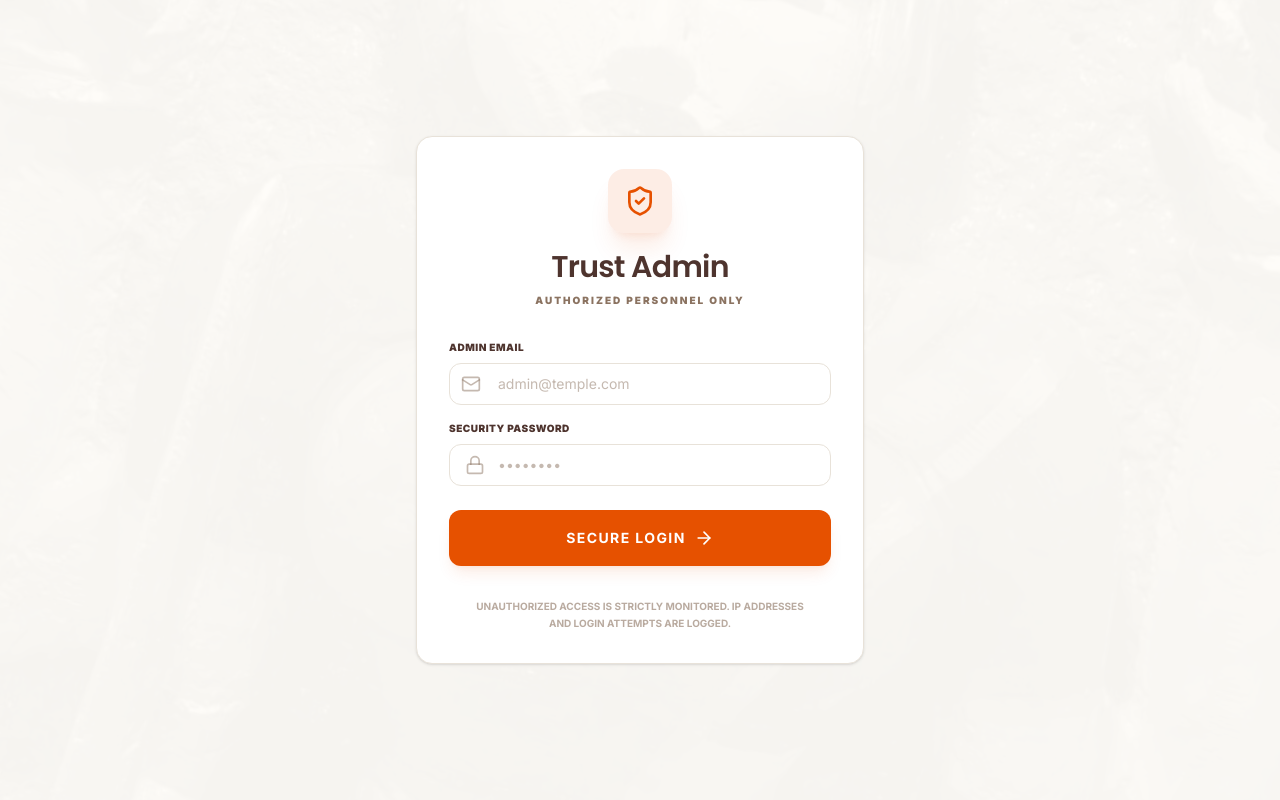
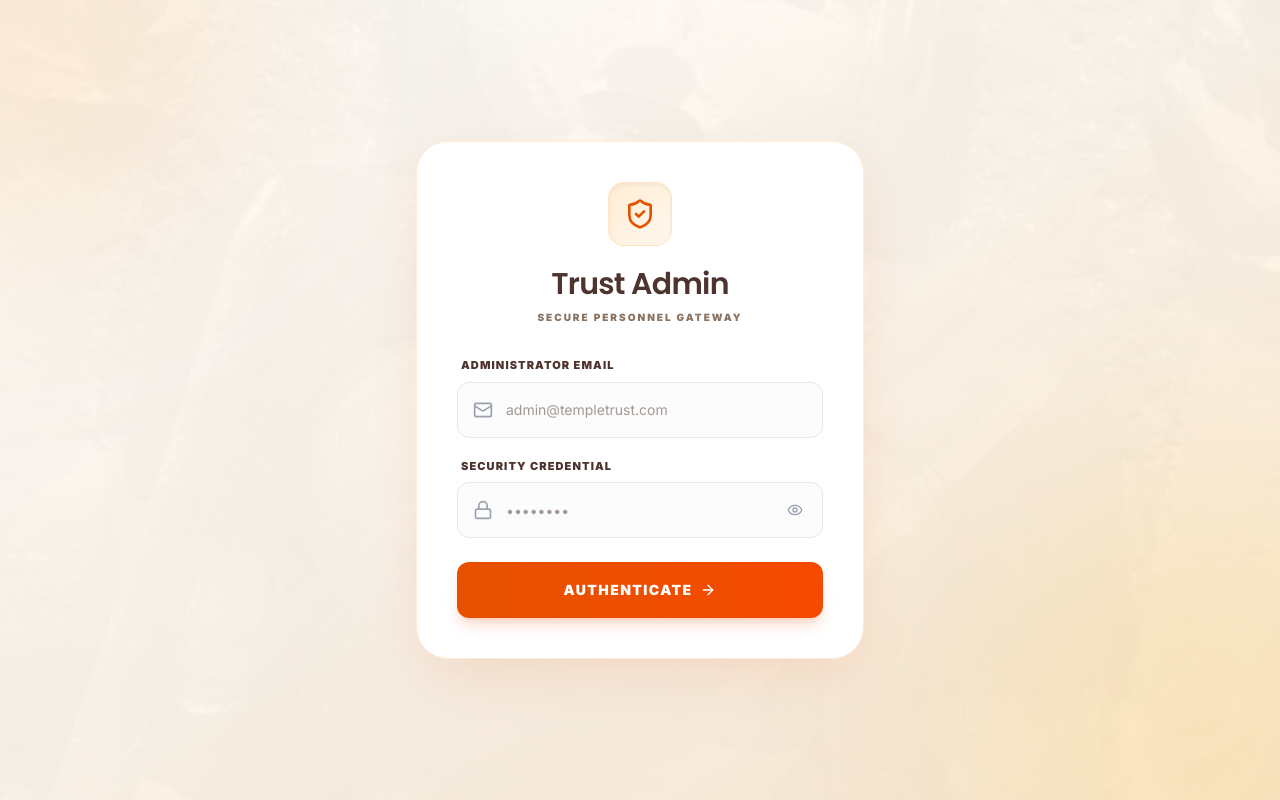
Before and after one commit to renukagite23/kulachar_nidhi, a Next.js app: page /admin in a window 1280 px wide. Built offline with nearby package versions, Linux system fonts and the light colour scheme.

Commit message:
updated donations and admin page

```diff
--- a/app/admin/(dashboard)/donations/page.tsx
+++ b/app/admin/(dashboard)/donations/page.tsx
@@ -33,10 +33,9 @@ export default function AdminDonationsPage() {
   // State for search, filter and pagination
   const [searchQuery, setSearchQuery] = useState('');
   const [statusFilter, setStatusFilter] = useState('all');
+  const [dateFilter, setDateFilter] = useState('all');
   const [currentPage, setCurrentPage] = useState(1);
   const itemsPerPage = 10;
-
-  // Modal & Action States
   const [selectedDonation, setSelectedDonation] = useState<any>(null);
   const [deleteConfirmId, setDeleteConfirmId] = useState<string | null>(null);
   const [actionLoading, setActionLoading] = useState(false);
@@ -111,6 +110,39 @@ export default function AdminDonationsPage() {
     }
   };
 
+  const handleExportCSV = () => {
+    if (filteredDonations.length === 0) {
+      showToast('No data to export', 'error');
+      return;
+    }
+
+    const headers = ['Receipt Number', 'Donor Name', 'Email/Phone', 'Amount', 'Status', 'Date', 'Purpose'];
+    const csvRows = [headers.join(',')];
+
+    filteredDonations.forEach(tx => {
+      const row = [
+        tx.receiptNumber || 'MT-GEN-001',
+        `"${tx.donorName || ''}"`,
+        `"${tx.email || tx.mobileNumber || ''}"`,
+        tx.amount || 0,
+        tx.paymentStatus || '',
+        `"${format(new Date(tx.donationDate || tx.createdAt), 'dd MMM yyyy')}"`,
+        `"${tx.reason || tx.purpose || 'General'}"`
+      ];
+      csvRows.push(row.join(','));
+    });
+
+    const csvContent = "data:text/csv;charset=utf-8," + csvRows.join('\n');
+    const encodedUri = encodeURI(csvContent);
+    const link = document.createElement("a");
+    link.setAttribute("href", encodedUri);
+    link.setAttribute("download", `donations_export_${format(new Date(), 'yyyy-MM-dd')}.csv`);
+    document.body.appendChild(link);
+    link.click();
+    document.body.removeChild(link);
+    showToast('Export downloaded successfully', 'success');
+  };
+
   // Filter and Search logic
   const filteredDonations = donations.filter((tx) => {
     const query = searchQuery.toLowerCase();
@@ -122,7 +154,22 @@ export default function AdminDonationsPage() {
 
     const matchesStatus = statusFilter === 'all' || tx.paymentStatus === statusFilter;
 
-    return matchesSearch && matchesStatus;
+    let matchesDate = true;
+    if (dateFilter !== 'all') {
+      const txDate = new Date(tx.donationDate || tx.createdAt);
+      const now = new Date();
+      if (dateFilter === 'today') {
+        matchesDate = txDate.toDateString() === now.toDateString();
+      } else if (dateFilter === 'week') {
+        const weekAgo = new Date(now.setDate(now.getDate() - 7));
+        matchesDate = txDate >= weekAgo;
+      } else if (dateFilter === 'month') {
+        const monthAgo = new Date(now.setMonth(now.getMonth() - 1));
+        matchesDate = txDate >= monthAgo;
+      }
+    }
+
+    return matchesSearch && matchesStatus && matchesDate;
   });
 
   // Pagination logic
@@ -152,15 +199,18 @@ export default function AdminDonationsPage() {
           <h1 className="text-4xl font-black text-secondary tracking-tight">Charity Transactions</h1>
         </div>
         <div className="flex gap-3">
-          <button className="bg-white border border-border px-4 py-2.5 rounded-xl text-xs font-bold text-secondary hover:bg-muted/50 transition-all flex items-center gap-2 shadow-sm">
+          <button
+            onClick={handleExportCSV}
+            className="bg-white border border-border px-4 py-2.5 rounded-xl text-xs font-bold text-secondary hover:bg-muted/50 transition-all flex items-center gap-2 shadow-sm"
+          >
             <Download className="w-4 h-4" /> Export CSV
           </button>
         </div>
       </div>
 
       {/* Filter Bar */}
-      <div className="flex flex-col lg:flex-row gap-4 mb-8 bg-white p-4 rounded-2xl border border-border shadow-sm">
-        <div className="relative flex-grow">
+      <div className="flex flex-col lg:flex-row gap-0 lg:gap-4 mb-8 bg-white p-2 rounded-2xl border border-border shadow-sm items-center">
+        <div className="relative flex-grow w-full lg:w-auto">
           <Search className="absolute left-4 top-1/2 -translate-y-1/2 w-4 h-4 text-muted-foreground" />
           <input
             type="text"
@@ -170,18 +220,21 @@ export default function AdminDonationsPage() {
               setSearchQuery(e.target.value);
               setCurrentPage(1);
             }}
-            className="w-full pl-12 pr-4 h-11 bg-muted/20 border border-transparent rounded-xl text-sm focus:bg-white focus:outline-none focus:border-primary/30 focus:ring-2 focus:ring-primary/10 transition-all"
+            className="w-full pl-10 pr-4 h-11 bg-transparent border-transparent text-sm focus:outline-none transition-all placeholder:text-muted-foreground/70"
           />
         </div>
-        <div className="flex flex-wrap sm:flex-nowrap gap-4">
-          <div className="relative">
+
+        <div className="hidden lg:block w-px h-8 bg-border"></div>
+
+        <div className="flex flex-row w-full lg:w-auto items-center divide-x divide-border border-t lg:border-t-0 border-border lg:mt-0 mt-2">
+          <div className="relative flex-1 lg:flex-none">
             <select
               value={statusFilter}
               onChange={(e) => {
                 setStatusFilter(e.target.value);
                 setCurrentPage(1);
               }}
-              className="h-11 pl-4 pr-10 appearance-none bg-muted/20 border border-transparent rounded-xl font-bold text-xs text-secondary hover:bg-muted/50 focus:bg-white focus:outline-none focus:border-primary/30 focus:ring-2 focus:ring-primary/10 transition-all min-w-[140px]"
+              className="w-full h-11 pl-4 pr-10 appearance-none bg-transparent border-transparent font-bold text-xs text-secondary focus:outline-none cursor-pointer hover:bg-muted/30 transition-all rounded-bl-xl lg:rounded-none"
             >
               <option value="all">All Statuses</option>
               <option value="completed">Completed</option>
@@ -190,9 +243,23 @@ export default function AdminDonationsPage() {
             </select>
             <Filter className="absolute right-3 top-1/2 -translate-y-1/2 w-4 h-4 text-muted-foreground pointer-events-none" />
           </div>
-          <button className="h-11 px-4 flex items-center gap-2 bg-muted/20 border border-transparent rounded-xl font-bold text-xs text-secondary hover:bg-muted/50 transition-all min-w-max">
-            <Calendar className="w-4 h-4" /> Date Range
-          </button>
+
+          <div className="relative flex-1 lg:flex-none">
+            <select
+              value={dateFilter}
+              onChange={(e) => {
+                setDateFilter(e.target.value);
+                setCurrentPage(1);
+              }}
+              className="w-full h-11 pl-10 pr-10 appearance-none bg-transparent border-transparent font-bold text-xs text-secondary focus:outline-none cursor-pointer hover:bg-muted/30 transition-all rounded-br-xl lg:rounded-r-xl"
+            >
+              <option value="all">All Time</option>
+              <option value="today">Today</option>
+              <option value="week">Last 7 Days</option>
+              <option value="month">Last 30 Days</option>
+            </select>
+            <Calendar className="absolute left-3 top-1/2 -translate-y-1/2 w-4 h-4 text-muted-foreground pointer-events-none" />
+          </div>
         </div>
       </div>
 
--- a/app/admin/page.tsx
+++ b/app/admin/page.tsx
@@ -4,12 +4,13 @@ import { useState } from 'react';
 import { useRouter } from 'next/navigation';
 import { useDispatch } from 'react-redux';
 import { setCredentials } from '@/redux/slices/authSlice';
-import { ShieldCheck, Mail, Lock, AlertCircle, ArrowRight } from 'lucide-react';
+import { ShieldCheck, Mail, Lock, AlertCircle, ArrowRight, Eye, EyeOff } from 'lucide-react';
 import { motion } from 'framer-motion';
 
 export default function AdminLoginPage() {
   const [email, setEmail] = useState('');
   const [password, setPassword] = useState('');
+  const [showPassword, setShowPassword] = useState(false);
   const [error, setError] = useState('');
   const [loading, setLoading] = useState(false);
   const router = useRouter();
@@ -47,43 +48,55 @@ export default function AdminLoginPage() {
   };
 
   return (
-    <div className="min-h-screen flex items-center justify-center bg-[#FFFDF9] px-4 py-12 relative overflow-hidden">
+    <div className="min-h-screen flex items-center justify-center bg-gradient-to-br from-[#FFFDF9] via-orange-50 to-orange-100 px-4 py-12 relative overflow-hidden">
       {/* Background Subtle Pattern */}
-      <div className="absolute inset-0 opacity-[0.03] pointer-events-none grayscale">
+      <div className="absolute inset-0 opacity-[0.04] pointer-events-none grayscale">
         <img src="/devi.png" alt="Pattern" className="w-full h-full object-cover scale-150 rotate-12" />
       </div>
 
+      {/* Decorative Blur Shapes */}
+      <div className="absolute top-0 left-0 w-[500px] h-[500px] bg-orange-300/20 rounded-full blur-[100px] -translate-x-1/2 -translate-y-1/2 pointer-events-none" />
+      <div className="absolute bottom-0 right-0 w-[500px] h-[500px] bg-amber-400/10 rounded-full blur-[100px] translate-x-1/3 translate-y-1/3 pointer-events-none" />
+
       <motion.div
-        initial={{ opacity: 0, scale: 0.9 }}
-        animate={{ opacity: 1, scale: 1 }}
-        className="max-w-md w-full spiritual-card p-8 bg-white/90 backdrop-blur-sm border-[#E8E2D9] shadow-2xl z-10"
+        initial={{ opacity: 0, y: 20 }}
+        animate={{ opacity: 1, y: 0 }}
+        transition={{ duration: 0.5, ease: 'easeOut' }}
+        className="max-w-md w-full bg-white rounded-[2rem] border border-orange-100 shadow-[0_20px_60px_-15px_rgba(230,81,0,0.15)] z-10 overflow-hidden"
       >
+        <div className="p-8 md:p-10">
           <div className="text-center mb-8">
-          <div className="mx-auto h-16 w-16 bg-[#E65100]/10 rounded-2xl flex items-center justify-center mb-4 shadow-xl shadow-primary/10">
-            <ShieldCheck className="h-8 w-8 text-[#E65100]" />
+            <div className="mx-auto h-16 w-16 bg-gradient-to-br from-orange-100 to-orange-50 rounded-2xl flex items-center justify-center mb-5 shadow-inner border border-orange-200/50">
+              <ShieldCheck className="h-8 w-8 text-primary" />
             </div>
-          <h2 className="text-3xl font-black text-[#4E342E]">Trust Admin</h2>
-          <p className="mt-2 text-[10px] text-[#8B7361] uppercase tracking-[0.2em] font-black">Authorized Personnel Only</p>
+            <h2 className="text-3xl font-black text-secondary tracking-tight">Trust Admin</h2>
+            <p className="mt-2 text-[10px] text-muted-foreground uppercase tracking-[0.2em] font-black">Secure Personnel Gateway</p>
           </div>
 
           {error && (
-          <div className="bg-red-50 border-l-4 border-red-500 p-4 flex items-start gap-3 rounded-r-xl mb-6">
+            <motion.div
+              initial={{ opacity: 0, height: 0 }}
+              animate={{ opacity: 1, height: 'auto' }}
+              className="bg-red-50 border border-red-100 p-4 flex items-start gap-3 rounded-xl mb-6"
+            >
               <AlertCircle className="h-5 w-5 text-red-500 shrink-0 mt-0.5" />
               <p className="text-sm text-red-700 font-medium">{error}</p>
-          </div>
+            </motion.div>
           )}
 
           <form className="space-y-6" onSubmit={handleSubmit}>
-          <div className="space-y-4">
+            <div className="space-y-5">
               <div>
-              <label className="block text-[10px] font-black text-[#4E342E] uppercase tracking-wider mb-2">Admin Email</label>
+                <label className="block text-[11px] font-black text-secondary uppercase tracking-widest mb-2 ml-1">Administrator Email</label>
                 <div className="relative group">
-                <Mail className="absolute left-3 top-1/2 -translate-y-1/2 h-5 w-5 text-[#8B7361]/50 group-focus-within:text-[#E65100] transition-colors" />
+                  <div className="absolute left-4 top-1/2 -translate-y-1/2 flex items-center justify-center pointer-events-none transition-colors group-focus-within:text-primary text-gray-400">
+                    <Mail className="h-5 w-5" />
+                  </div>
                   <input
                     type="email"
                     required
-                  className="spiritual-input !pl-12"
-                  placeholder="admin@temple.com"
+                    className="w-full h-14 bg-gray-50/50 border border-gray-200 text-secondary text-sm rounded-xl focus:ring-4 focus:ring-primary/10 focus:border-primary/50 block pl-12 pr-4 transition-all"
+                    placeholder="admin@templetrust.com"
                     value={email}
                     onChange={(e) => setEmail(e.target.value)}
                   />
@@ -91,17 +104,27 @@ export default function AdminLoginPage() {
               </div>
 
               <div>
-              <label className="block text-[10px] font-black text-[#4E342E] uppercase tracking-wider mb-2">Security Password</label>
+                <label className="block text-[11px] font-black text-secondary uppercase tracking-widest mb-2 ml-1">Security Credential</label>
                 <div className="relative group">
-                <Lock className="absolute left-4 top-1/2 -translate-y-1/2 h-5 w-5 text-[#8B7361]/50 group-focus-within:text-[#E65100] transition-colors" />
+                  <div className="absolute left-4 top-1/2 -translate-y-1/2 flex items-center justify-center pointer-events-none transition-colors group-focus-within:text-primary text-gray-400">
+                    <Lock className="h-5 w-5" />
+                  </div>
                   <input
-                  type="password"
+                    type={showPassword ? 'text' : 'password'}
                     required
-                  className="spiritual-input !pl-12"
+                    className="w-full h-14 bg-gray-50/50 border border-gray-200 text-secondary text-sm rounded-xl focus:ring-4 focus:ring-primary/10 focus:border-primary/50 block pl-12 pr-12 transition-all"
                     placeholder="••••••••"
                     value={password}
                     onChange={(e) => setPassword(e.target.value)}
                   />
+                  <button
+                    type="button"
+                    onClick={() => setShowPassword(!showPassword)}
+                    className="absolute right-3 top-1/2 -translate-y-1/2 p-2 text-gray-400 hover:text-secondary hover:bg-gray-100 rounded-lg transition-colors focus:outline-none focus:ring-2 focus:ring-primary/20"
+                    title={showPassword ? 'Hide password' : 'Show password'}
+                  >
+                    {showPassword ? <EyeOff className="h-4 w-4" /> : <Eye className="h-4 w-4" />}
+                  </button>
                 </div>
               </div>
             </div>
@@ -109,23 +132,24 @@ export default function AdminLoginPage() {
             <button
               type="submit"
               disabled={loading}
-            className="spiritual-button w-full h-14 text-base font-black uppercase tracking-widest shadow-2xl shadow-primary/20"
+              className="w-full h-14 bg-gradient-to-r from-primary to-orange-600 hover:from-orange-600 hover:to-primary text-white rounded-xl text-sm font-black uppercase tracking-widest shadow-lg shadow-primary/20 hover:shadow-xl hover:shadow-primary/30 hover:-translate-y-0.5 transition-all flex items-center justify-center gap-2 disabled:opacity-70 disabled:pointer-events-none"
             >
               {loading ? (
                 <div className="h-5 w-5 border-2 border-white/30 border-t-white rounded-full animate-spin"></div>
               ) : (
-              <span className="flex items-center gap-2">
-                Secure Login <ArrowRight className="h-5 w-5" />
-              </span>
+                <>
+                  Authenticate <ArrowRight className="h-4 w-4" />
+                </>
               )}
             </button>
           </form>
+        </div>
 
-        <div className="mt-8 text-center">
-          <p className="text-[10px] text-[#8B7361] font-bold leading-relaxed px-4 opacity-60">
-            UNAUTHORIZED ACCESS IS STRICTLY MONITORED. IP ADDRESSES AND LOGIN ATTEMPTS ARE LOGGED.
+        {/* <div className="bg-gray-50 border-t border-gray-100 p-6 text-center">
+          <p className="text-[10px] text-gray-400 font-bold leading-relaxed max-w-[250px] mx-auto uppercase tracking-wider">
+            Protected by advanced encryption. IP & Access logs are monitored.
           </p>
-        </div>
+        </div> */}
       </motion.div>
     </div>
   );
```
Lines whose indentation alone changed are shown as unchanged.
